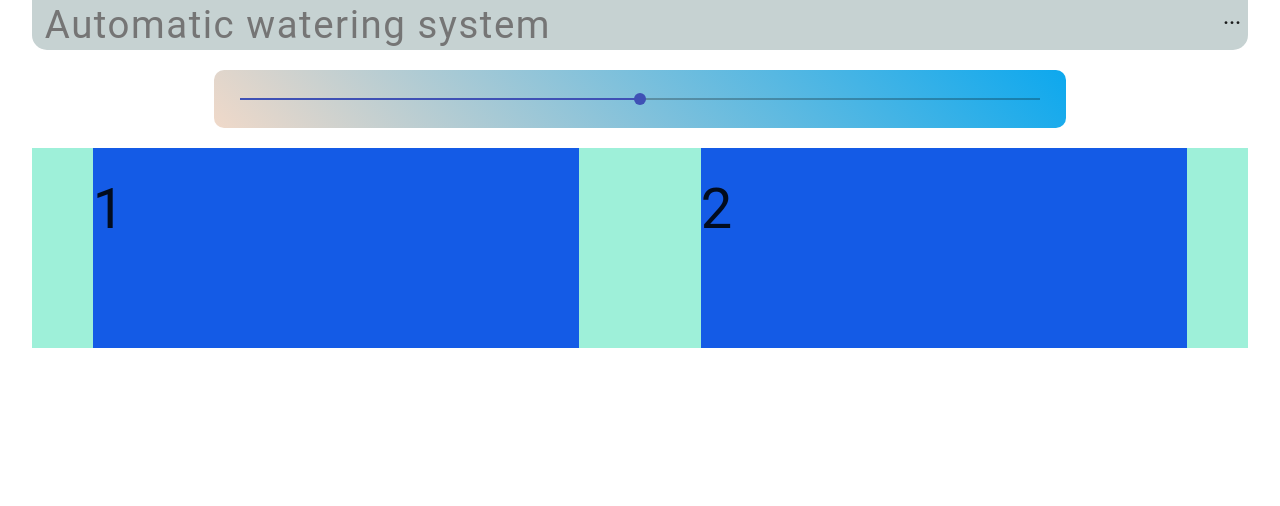
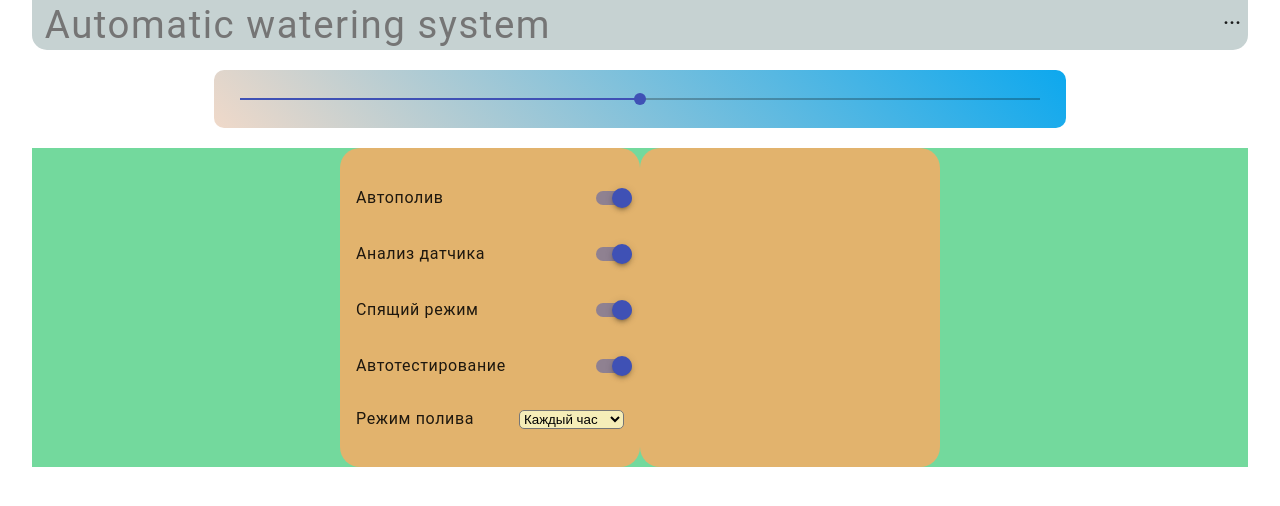
Before and after one commit to Kizary-archer/automatic-watering-system-, a website: page interface/index.html in a window 1280 px wide. Drawn offline with nearby package versions, Linux system fonts and the light colour scheme; some icons are missing.

Commit message:
add control_block

```diff
--- a/interface/css/styles.css
+++ b/interface/css/styles.css
@@ -28,19 +28,17 @@ border-radius: 0 0 15px 15px;
 .infoblocks
 {
   display: flex;
-  flex:0 0 100%;
-  background-color: rgb(158, 240, 217);
-  justify-content: space-around;
+  justify-content: center;
   align-content:space-around;
   flex-wrap: wrap-reverse;
+  background-color: rgb(115, 217, 157)
 }
-.infoblocks div
+.infoblocks>div
 {
   display: flex;
-  flex: 0 0 40%;
-  min-width: 300px;
-  height: 200px;
-  background-color: rgb(20, 91, 230);
+  flex: 0 0 300px;
+  background-color: rgb(226, 179, 109);
+  border-radius: 20px;
 
 }
 .sliders
@@ -60,3 +58,15 @@ align-content:center;
   border-radius: 10px;
   background: linear-gradient(45deg, #f0d9c9, #0da8ee);
 }
+.demo-list-control {
+  width: 300px;
+}
+
+.demo-list-radio {
+  display: inline;
+}
+select
+{
+background-color: rgb(245, 237, 184);
+border-radius:5px;
+}
--- a/interface/index.html
+++ b/interface/index.html
@@ -28,10 +28,62 @@
     </div>
     <div class="infoblocks">
       <div>
-        <h1>1</h1>
+        <ul class="demo-list-control mdl-list">
+          <li class="mdl-list__item">
+            <span class="mdl-list__item-primary-content">
+      Автополив
+    </span>
+            <span class="mdl-list__item-secondary-action">
+      <label class="mdl-switch mdl-js-switch mdl-js-ripple-effect" for="list-switch-1">
+        <input type="checkbox" id="list-switch-1" class="mdl-switch__input" checked />
+      </label>
+    </span>
+          </li>
+          <li class="mdl-list__item">
+            <span class="mdl-list__item-primary-content">
+      Анализ датчика
+    </span>
+            <span class="mdl-list__item-secondary-action">
+      <label class="mdl-switch mdl-js-switch mdl-js-ripple-effect" for="list-switch-2">
+        <input type="checkbox" id="list-switch-2" class="mdl-switch__input" checked />
+      </label>
+    </span>
+          </li>
+          <li class="mdl-list__item">
+            <span class="mdl-list__item-primary-content">
+      Спящий режим
+    </span>
+            <span class="mdl-list__item-secondary-action">
+      <label class="mdl-switch mdl-js-switch mdl-js-ripple-effect" for="list-switch-3">
+        <input type="checkbox" id="list-switch-3" class="mdl-switch__input" checked />
+      </label>
+    </span>
+          </li>
+          <li class="mdl-list__item">
+            <span class="mdl-list__item-primary-content">
+      Автотестирование
+    </span>
+            <span class="mdl-list__item-secondary-action">
+      <label class="mdl-switch mdl-js-switch mdl-js-ripple-effect" for="list-switch-4">
+        <input type="checkbox" id="list-switch-4" class="mdl-switch__input" checked />
+      </label>
+    </span>
+          </li>
+          <li class="mdl-list__item">
+            <span class="mdl-list__item-primary-content">
+      Режим полива
+    </span>
+            <span class="mdl-list__item-secondary-action">
+              <select>
+          <option>Каждый час</option>
+          <option>Каждый день</option>
+        </select>
+    </span>
+          </li>
+        </ul>
+
       </div>
       <div>
-        <h1>2</h1>
       </div>
     </div>
   </div>
```
